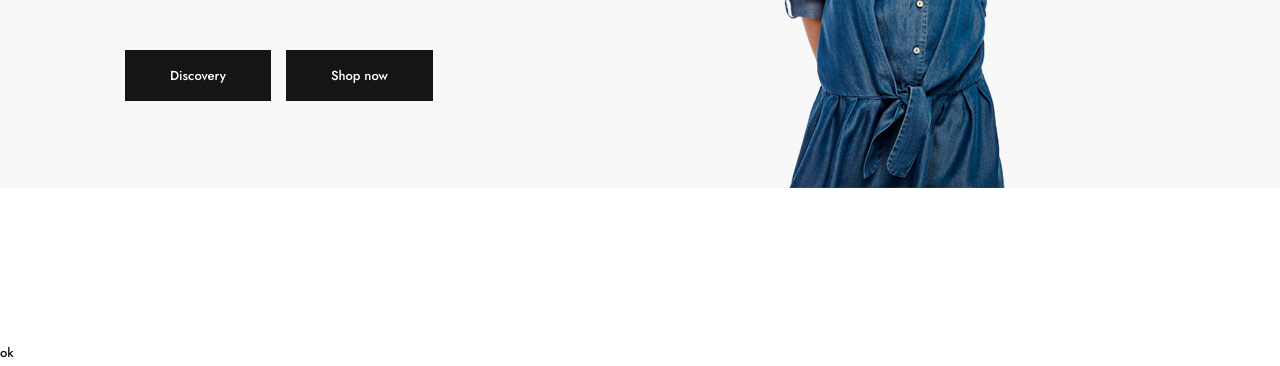
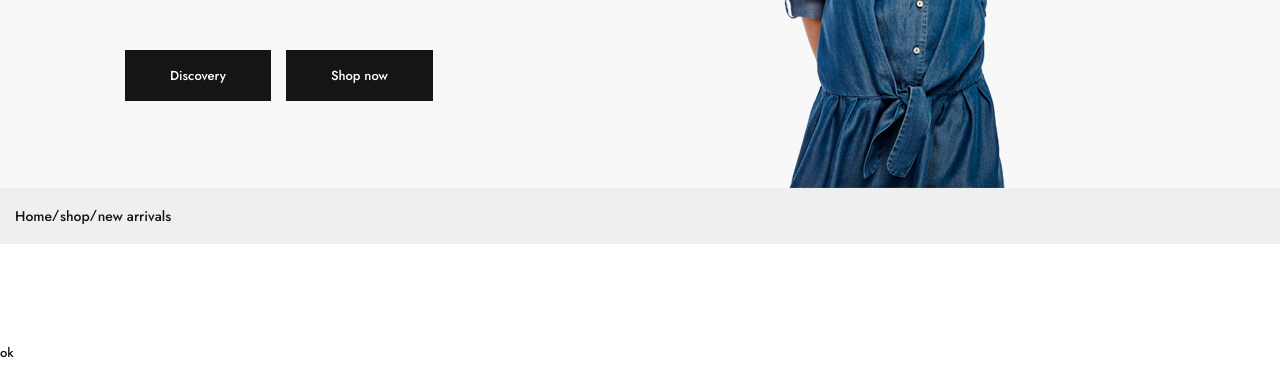
Before and after one commit to elmiramm/11_zonex, a website: page src/catalog.html in a window 1280 px wide. Shown: the part 434-800 px from the top of the page. Drawn offline with nearby package versions, Linux system fonts and the light colour scheme; files that its build step writes are made by us from their sources; files whose address does not match are found by name; a web font is replaced by a local one.

Commit message:
breadcrumbs.html

```diff
--- a/src/catalog.html
+++ b/src/catalog.html
@@ -12,14 +12,16 @@ title: "Zonex | Shop"
 		className: "container-narrow",
 		closeClass:"close-unclicked",
 		})
-		<!-- @@include("html/breadcrumbs.html", {
-		link: "#",
-		linkTitle: "",
-		className: "main",
-		}) -->
 
 		<main class="page catalog-page">
 			@@include("html/catalog-intro.html")
+
+			@@include("html/breadcrumbs.html", {
+			item: '<li class="breadcrumbs__list-item"><a class="breadcrumbs__list-link" href="#">shop</a></li>',
+			item2: '<li class="breadcrumbs__list-item"><a class="breadcrumbs__list-link" href="#">new arrivals</a></li>',
+			item3: '',
+			className: "catalog-breadcrumbs",
+			})
 		</main>
 
 		@@include("html/footer.html")
--- a/src/html/breadcrumbs.html
+++ b/src/html/breadcrumbs.html
@@ -4,9 +4,9 @@
 			<li class="breadcrumbs__list-item">
 				<a class="breadcrumbs__list-link" href="#">Home</a>
 			</li>
-			<li class="breadcrumbs__list-item">
-				<a class="breadcrumbs__list-link" href="@@link">@@linkTitle</a>
-			</li>
+			@@item
+			@@item2
+			@@item3
 		</ul>
 	</div>
 </div>
--- a/version.json
+++ b/version.json
@@ -1,3 +1,3 @@
 {
-    "main": "20230426184654"
+    "main": "20230426193045"
 }
```
Also changed, not shown: dist/catalog.html.
